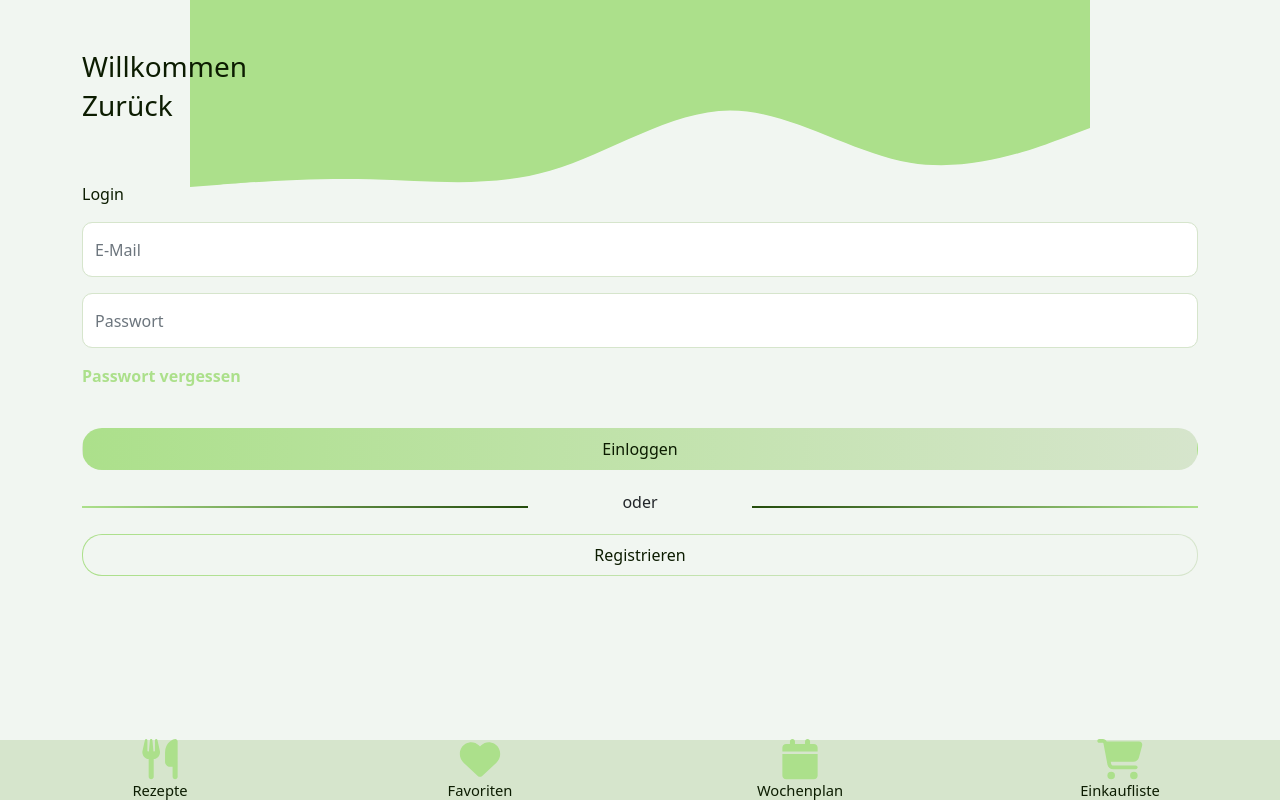
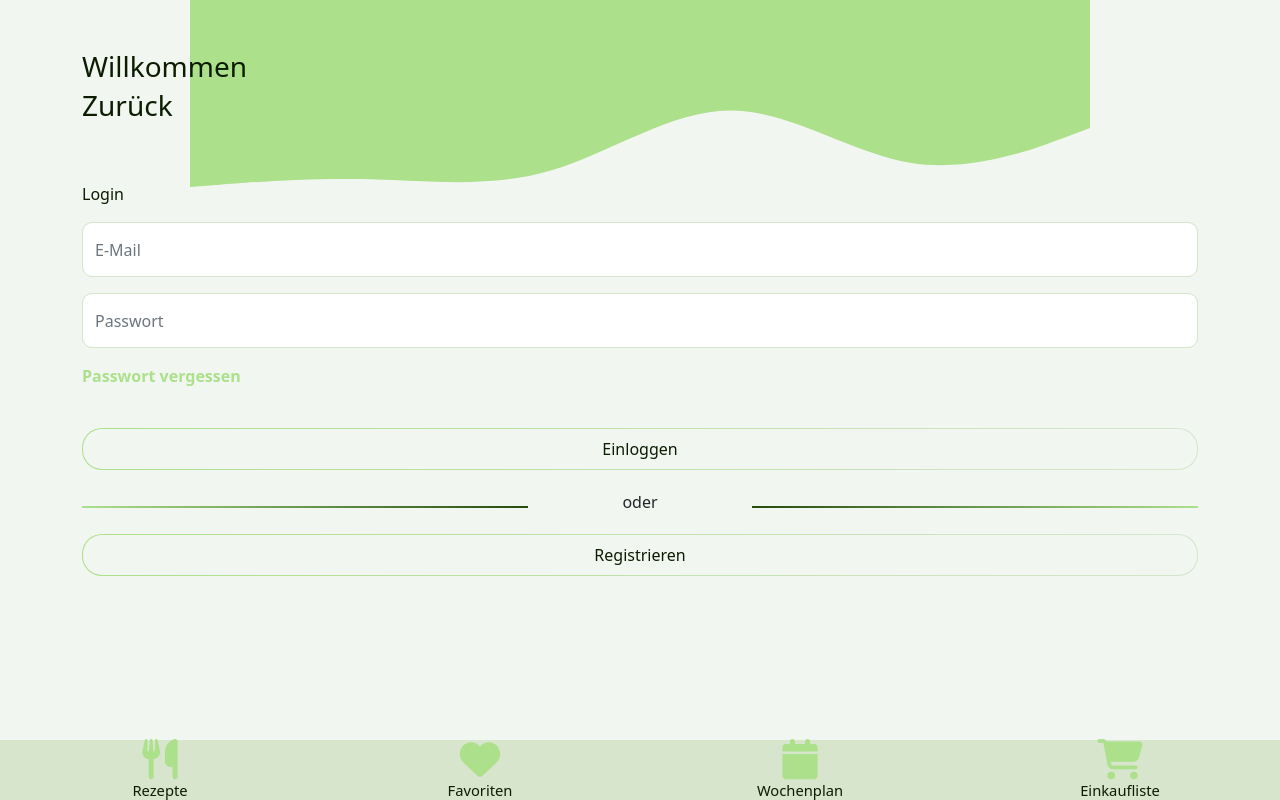
Before and after one commit to MUppenkamp/smart_cooking, a React (Create React App) app in the folder frontend/: page / in a window 1280 px wide. Both pictures are taken after a click on the element 1177 px from the left and 43 px from the top of the page. Built offline with nearby package versions, Linux system fonts and the light colour scheme; no server answers.

Commit message:
:lipstick: Add btn-secondary

```diff
--- a/frontend/src/index.scss
+++ b/frontend/src/index.scss
@@ -79,6 +79,12 @@ body {
   box-shadow: none !important;
 }
 
+.btn-secondary {
+  background-clip: padding-box, border-box !important;
+  background-image: linear-gradient($background-color, $background-color), linear-gradient(to right, $smart-cooking-color, $smart-cooking-color-light) !important;
+  background-origin: border-box !important;
+}
+
 .input {
   height: 55px;
   border-radius: $border-radius !important;
```
